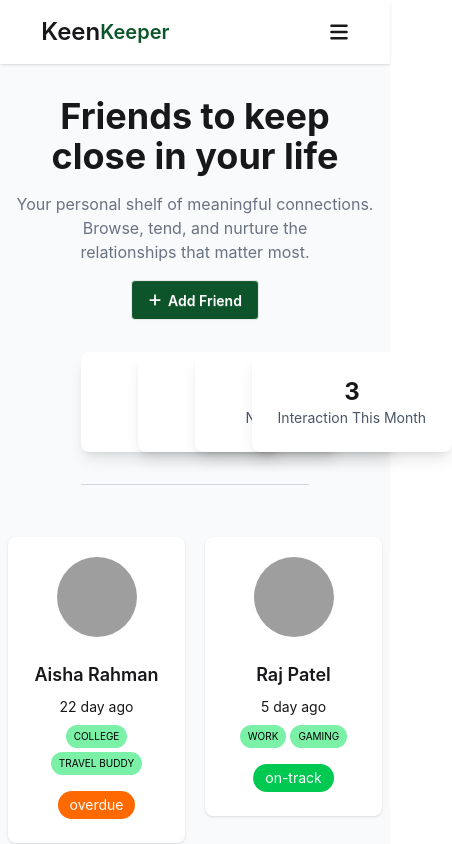
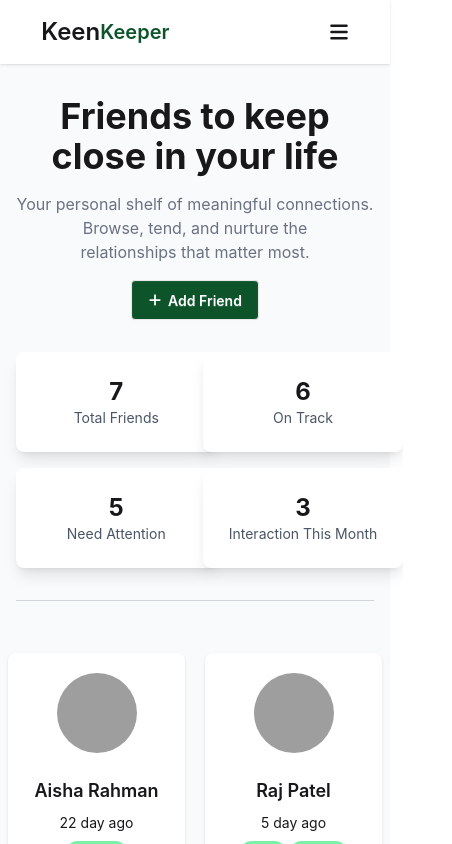
Before and after one commit to rashedmojammel/KeenKeeper, a React (Vite) app: page / in a window 390 px wide. Shown: the top 844 px of the page, 452 px wide, since content can reach past the window. Built offline with nearby package versions, Linux system fonts and the light colour scheme; grey boxes are pictures that could not be loaded.

Commit message:
fix : fixed homestats responsive

```diff
--- a/src/assets/Components/Homepage/HomeStats/HomeStats.jsx
+++ b/src/assets/Components/Homepage/HomeStats/HomeStats.jsx
@@ -7,7 +7,7 @@ const HomeStats = () => {
   console.log(friendStats);
 
     return (
-        <div className='grid grid-cols-4  w-7/12 mx-auto mt-8 flex-wrap justify-center border-b border-gray-300 pb-8'>
+        <div className='grid grid-cols-2 lg:grid-cols-4 gap-4 w-11/12 md:w-8/12 mx-auto mt-8 border-b border-gray-300 pb-8 mx-auto'>
             <div className="border-white bg-white shadow-lg rounded-lg flex flex-col items-center justify-center p-2 w-[200px] h-[100px]">
   <h1 className="text-2xl font-bold">7</h1>
   <p className="text-sm text-gray-600">Total Friends</p>
```
